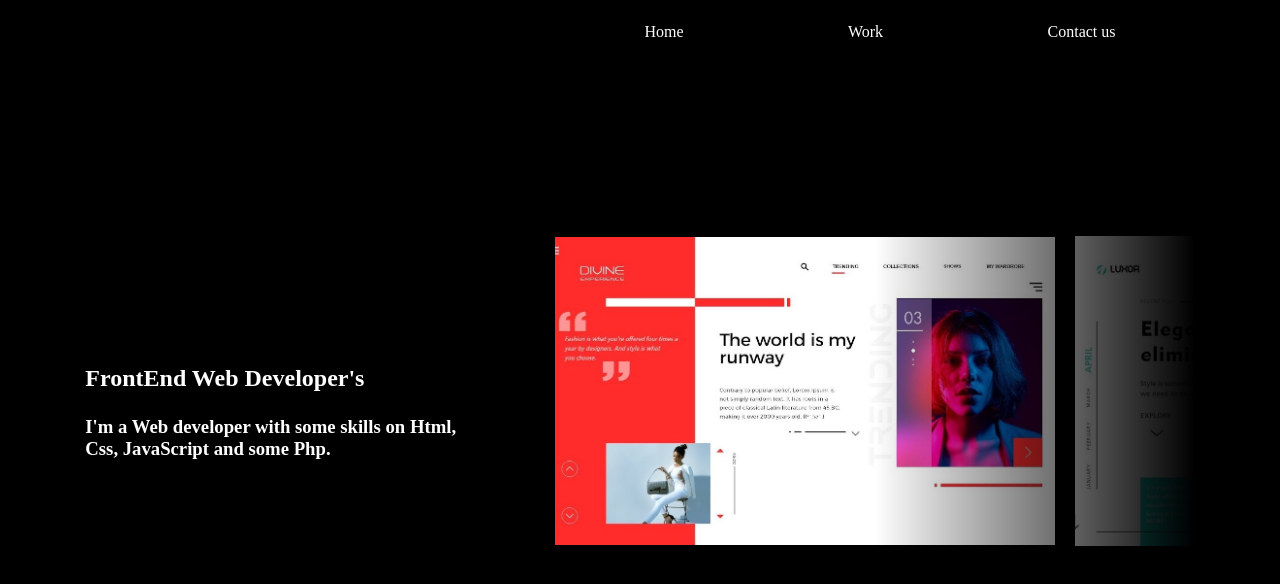
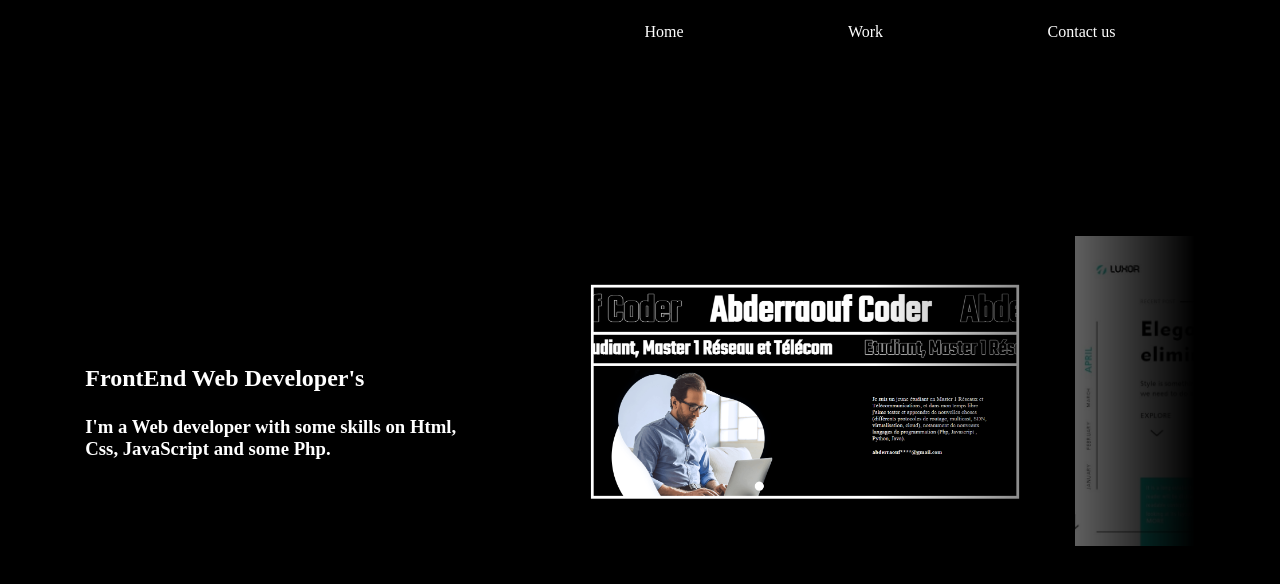
Before and after one commit to AbderraoufZ/portfolio, a plain HTML site: page index.html in a window 1280 px wide. Drawn offline with Linux system fonts and the light colour scheme.

Commit message:
Update index.html

```diff
--- a/index.html
+++ b/index.html
@@ -33,7 +33,7 @@
             </div>
             <div class="works" id="works">
 
-                <div class="work"><img src="./resource/img/site1.jpg" alt="" srcset=""></div>
+                <div class="work"><img src="./resource/img/presentation.png" alt="" srcset=""></div>
                 <div class="work"><img src="./resource/img/site2.jpg" alt="" srcset=""></div>
                 <div class="work"><img src="./resource/img/site3.jpg" alt="" srcset=""></div>
                 <div class="work" style="width: 250px;"></div>
```
